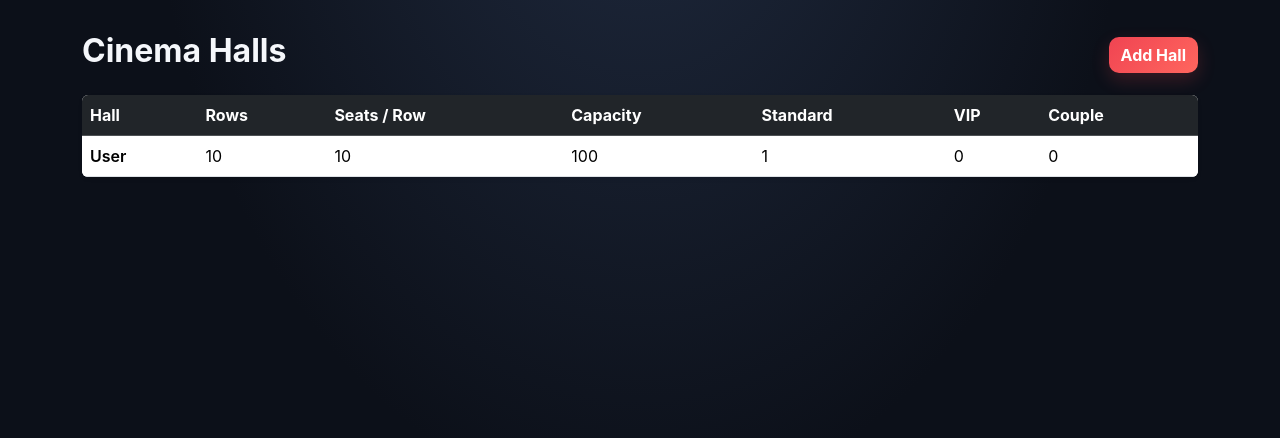
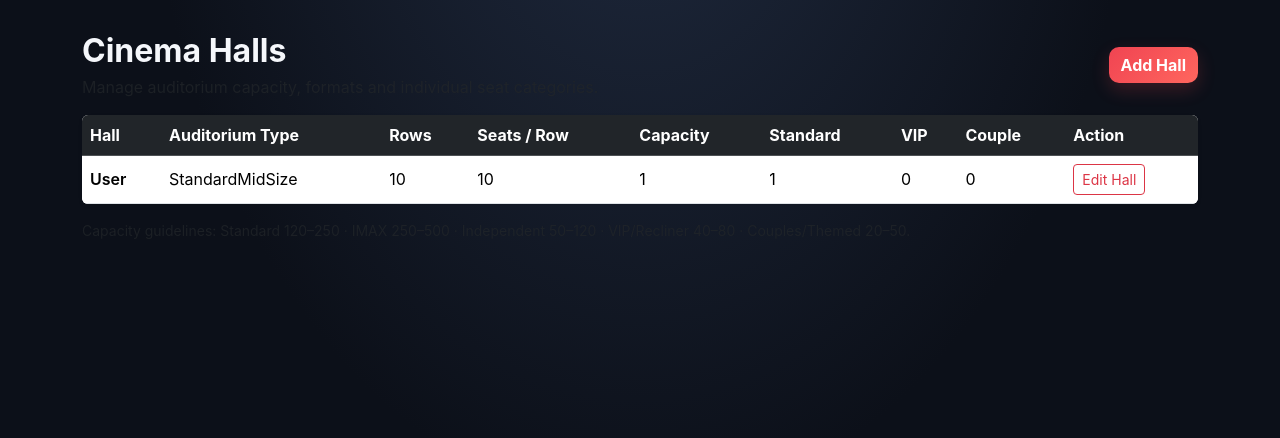
Before and after one commit to ryusen-lhj/CiMYTict, an ASP.NET Core app: page /Halls in a window 1280 px wide. Shown: the part 76-514 px from the top of the page. Run offline with ASP.NET Core 8, Linux system fonts and the light colour scheme; the visitor is signed in with stand-in values (Sample User, id 1); tables that the repository leaves empty hold one stand-in row (values such as "Sample post"); style sheets or scripts are compiled from the project's sources; the project's own start-up code is not run, and a stand-in starts its controllers and pages; some libraries are stand-ins or nearby versions.

Commit message:
Show auditorium types and hall edit actions

```diff
--- a/CiMYTict/Views/Halls/Index.cshtml
+++ b/CiMYTict/Views/Halls/Index.cshtml
@@ -1,10 +1,14 @@
 @model IEnumerable<CiMYTict.Models.CinemaHall>
+@using CiMYTict.Models
 @{
     ViewData["Title"] = "Manage Halls";
 }
 
 <div class="d-flex justify-content-between align-items-center mb-3">
-    <h2 class="fw-bold">Cinema Halls</h2>
+    <div>
+        <h2 class="fw-bold mb-1">Cinema Halls</h2>
+        <p class="text-muted mb-0">Manage auditorium capacity, formats and individual seat categories.</p>
+    </div>
     <a asp-action="Create" class="btn btn-danger">Add Hall</a>
 </div>
 
@@ -12,13 +16,8 @@
     <table class="table table-hover align-middle mb-0">
         <thead class="table-dark">
             <tr>
-                <th>Hall</th>
-                <th>Rows</th>
-                <th>Seats / Row</th>
-                <th>Capacity</th>
-                <th>Standard</th>
-                <th>VIP</th>
-                <th>Couple</th>
+                <th>Hall</th><th>Auditorium Type</th><th>Rows</th><th>Seats / Row</th>
+                <th>Capacity</th><th>Standard</th><th>VIP</th><th>Couple</th><th>Action</th>
             </tr>
         </thead>
         <tbody>
@@ -26,14 +25,20 @@
             {
                 <tr>
                     <td class="fw-semibold">@h.HallName</td>
+                    <td>@h.HallType.ToString()</td>
                     <td>@h.TotalRows</td>
                     <td>@h.SeatsPerRow</td>
-                    <td>@h.Capacity</td>
+                    <td>@h.Seats.Count</td>
                     <td>@h.Seats.Count(s => s.Category == SeatCategory.Standard)</td>
                     <td>@h.Seats.Count(s => s.Category == SeatCategory.VIP)</td>
                     <td>@h.Seats.Count(s => s.Category == SeatCategory.Couple)</td>
+                    <td><a asp-action="Edit" asp-route-id="@h.CinemaHallId" class="btn btn-sm btn-outline-danger">Edit Hall</a></td>
                 </tr>
             }
         </tbody>
     </table>
 </div>
+
+<div class="small text-muted mt-3">
+    Capacity guidelines: Standard 120–250 · IMAX 250–500 · Independent 50–120 · VIP/Recliner 40–80 · Couples/Themed 20–50.
+</div>
```
